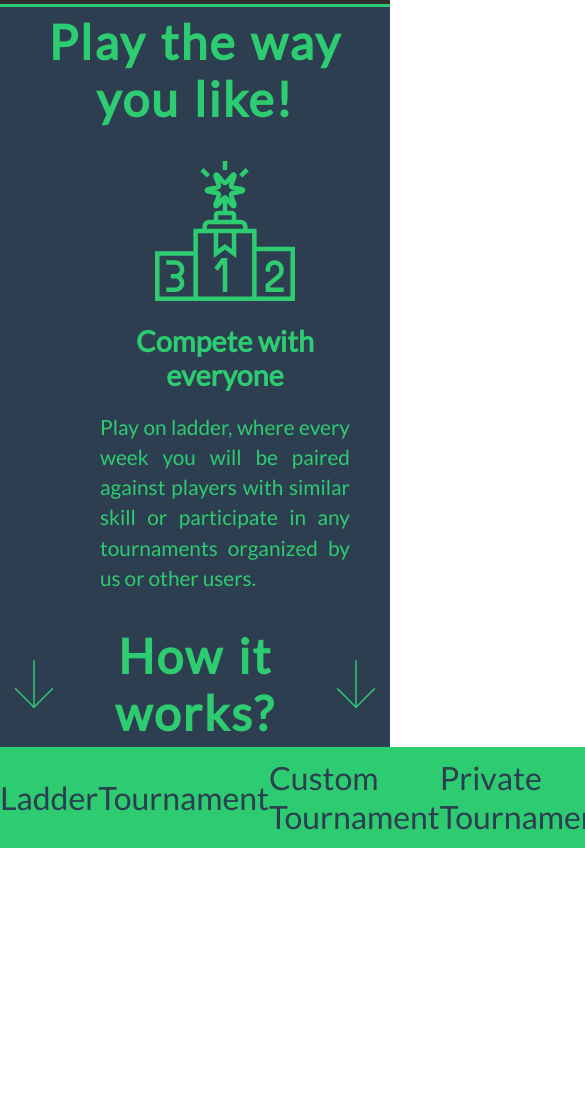
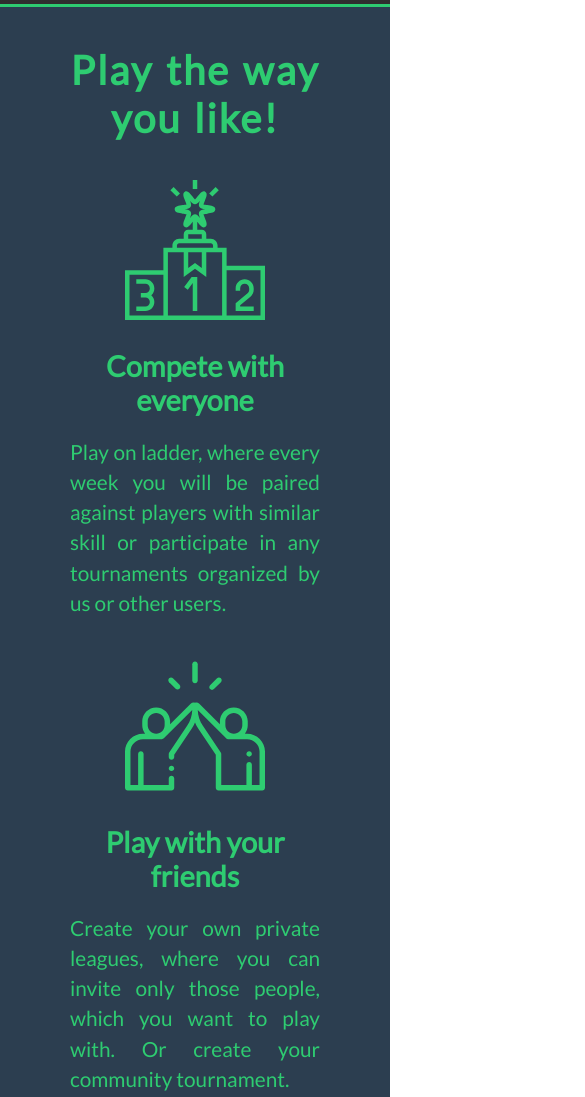
Before and after one commit to AlexBDevCorner/Landing2, a plain HTML site: page public/index.html in a window 390 px wide. Shown: the part 840-1937 px from the top of the page, 585 px wide, since content can reach past the window. Before the commit the page ends 1688 px from the top, so only its background shows below. Drawn offline with Linux system fonts and the light colour scheme; grey boxes are pictures that could not be loaded.

Commit message:
started to make it responsive

```diff
--- a/public/index.html
+++ b/public/index.html
@@ -44,7 +44,7 @@
                 <p>Create you own leagues, cups, play-offs. You can even create hierarchy of events with qualification rounds and you own champions league.</p>
             </div>
         </div>
-        <div class="flex-vertical-align">
+        <div id="how-it-works" class="flex-vertical-align">
             <img class="how-it-works-image" src="howitworksdownarrow.svg">
             <h2>How it works?</h2>
             <img class="how-it-works-image" src="howitworksdownarrow.svg">
--- a/public/style.css
+++ b/public/style.css
@@ -125,6 +125,16 @@ html {
     word-spacing: 4px;
 }
 
+@media screen and (max-width: 600px) {
+    .slogan-container h1 {
+        font-size: 2.5rem;
+    }
+
+    .slogan-container p {
+      font-size: 1.5rem;
+    }
+}
+
 .learn-more {
     color:white;
     position: absolute;
@@ -150,6 +160,14 @@ html {
     border-top: solid 3px var(--main-txt-color);
     height: 88vh;
     box-sizing: border-box;
+}
+
+@media screen and (max-width: 600px) {
+    #features-section {
+        font-size: 2.5rem;
+        height: auto;
+        flex-direction: column;
+    }
 }
 
 @keyframes fade-in-right {
@@ -205,6 +223,23 @@ html {
     justify-content: space-around;
     align-items: center;
     padding: 0 100px 0 100px;
+}
+
+@media screen and (max-width: 600px) {
+    #features-section h2 {
+        font-size: 2.5rem;
+        padding: 10% 10% 0 10%;
+    }
+
+    .features-container {
+        font-size: 2.5rem;
+        height: auto;
+        flex-direction: column;
+    }
+
+    .features-container div {
+        margin-top: 20%;
+    }
 }
 
 .features-container div h3 {
@@ -281,6 +316,12 @@ html {
     height: 15vh;
 }
 
+@media screen and (max-width: 600px) {
+    .flex-vertical-align {
+        height: auto;
+    }
+}
+
 .how-it-works-image {
     height: 3rem;
     margin: 0 10px;
@@ -335,3 +376,13 @@ html {
 .overview ul {
     opacity: 0;
 }
+
+@media screen and (max-width: 600px) {
+    #how-it-works {
+        display: none;
+    }
+
+    #overview-section {
+        display: none;
+    }
+}
```
